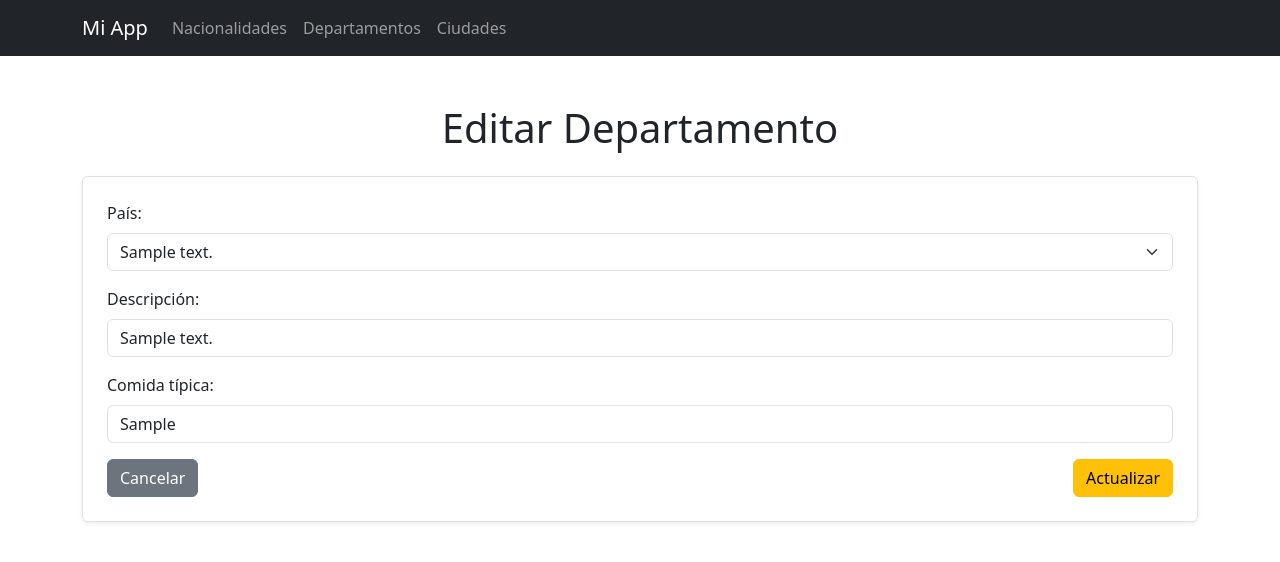
After one commit to Yojhan1999/Pruebas, a PHP site: template App/Views/departamento/edit.php in a window 1280 px wide. The commit adds this page. Shown: the top 562 px of the page. Run offline with PHP 8.4, Linux system fonts and the light colour scheme; the template is opened without the code that fills it: most values are stand-ins (such as "Sample title", 1, 10 or a date in 2020); some libraries are stand-ins or nearby versions.

Commit message:
final
xs

```diff
--- /dev/null
+++ b/App/Views/departamento/edit.php
@@ -0,0 +1,44 @@
+<!DOCTYPE html>
+<html lang="en">
+<head>
+    <meta charset="UTF-8">
+    <meta name="viewport" content="width=device-width, initial-scale=1.0">
+    <title>Editar Departamento</title>
+    <link href="https://cdn.jsdelivr.net/npm/bootstrap@5.3.3/dist/css/bootstrap.min.css" rel="stylesheet">
+</head>
+<body>
+    <?php require_once __DIR__ . '/../navbar.php'; ?>
+    <div class="container my-5">
+        <h1 class="text-center mb-4">Editar Departamento</h1>
+        <form method="POST" class="border p-4 rounded shadow-sm">
+            <div class="mb-3">
+                <label class="form-label">País:</label>
+                <select name="pais_id" class="form-select" required>
+                    <option value="">-- Selecciona un país --</option>
+                    <?php foreach ($paises as $pais): ?>
+                        <option value="<?= $pais['pais_id'] ?>"
+                            <?= $pais['pais_id'] == $departamento['pais_id'] ? 'selected' : '' ?>>
+                            <?= htmlspecialchars($pais['descripcion']) ?>
+                        </option>
+                    <?php endforeach; ?>
+                </select>
+            </div>
+            <div class="mb-3">
+                <label class="form-label">Descripción:</label>
+                <input type="text" name="descripcion" class="form-control"
+                    value="<?= htmlspecialchars($departamento['descripcion']) ?>" required>
+            </div>
+            <div class="mb-3">
+                <label class="form-label">Comida típica:</label>
+                <input type="text" name="comida_tipica" class="form-control"
+                    value="<?= htmlspecialchars($departamento['comida_tipica']) ?>" required>
+            </div>
+            <div class="d-flex justify-content-between">
+                <a href="?controller=departamento&action=index" class="btn btn-secondary">Cancelar</a>
+                <button type="submit" class="btn btn-warning">Actualizar</button>
+            </div>
+        </form>
+    </div>
+    <script src="https://cdn.jsdelivr.net/npm/bootstrap@5.3.3/dist/js/bootstrap.bundle.min.js"></script>
+</body>
+</html>
--- a/App/Views/departamento/index.php
+++ b/App/Views/departamento/index.php
@@ -3,6 +3,7 @@
 <head>
     <meta charset="UTF-8">
     <title>Departamentos</title>
+    <meta name="viewport" content="width=device-width, initial-scale=1.0">
     <link href="https://cdn.jsdelivr.net/npm/bootstrap@5.3.3/dist/css/bootstrap.min.css" rel="stylesheet">
 </head>
 <body>
--- a/App/Views/navbar.php
+++ b/App/Views/navbar.php
@@ -1,14 +1,16 @@
 <nav class="navbar navbar-expand-lg navbar-dark bg-dark mb-4">
     <div class="container">
-        <a class="navbar-brand" href="<?= BASE_URL ?>?controller=user&action=index">Mi App</a>
+        <a class="navbar-brand" href="<?= BASE_URL ?>?controller=nacionalidad&action=index">Mi App</a>
         <button class="navbar-toggler" type="button" data-bs-toggle="collapse" data-bs-target="#navbarNav">
             <span class="navbar-toggler-icon"></span>
         </button>
         <div class="collapse navbar-collapse" id="navbarNav">
             <ul class="navbar-nav">
+                <!--
                 <li class="nav-item">
                     <a class="nav-link" href="<?= BASE_URL ?>?controller=user&action=index">Usuarios</a>
                 </li>
+                -->
                 <li class="nav-item">
                     <a class="nav-link" href="<?= BASE_URL ?>?controller=nacionalidad&action=index">Nacionalidades</a>
                 </li>
```
Also changed, not shown: App/Views/index.php (+13 -3 lines), App/Views/nacionalidad/index.php (+13 -3 lines).
